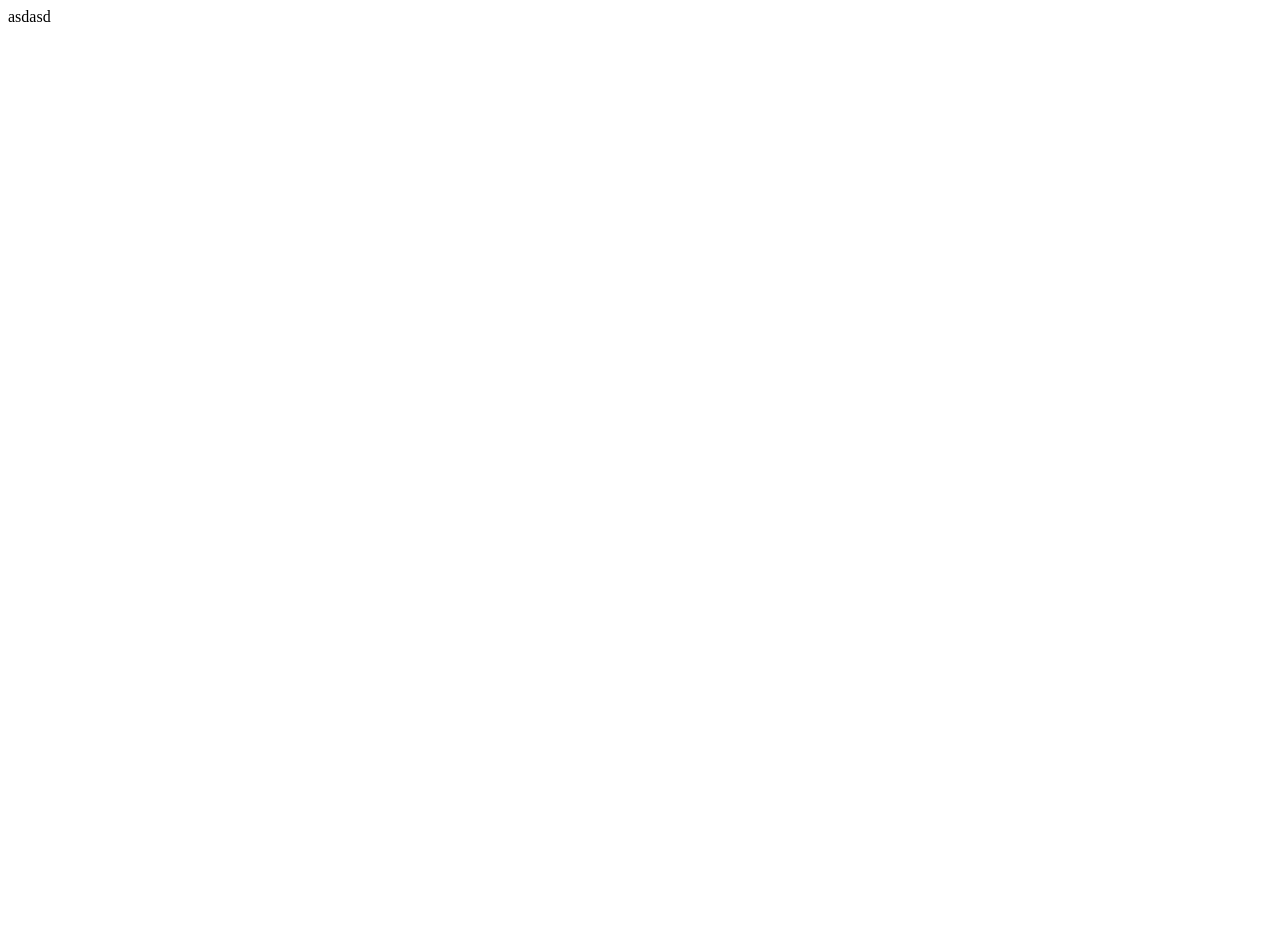
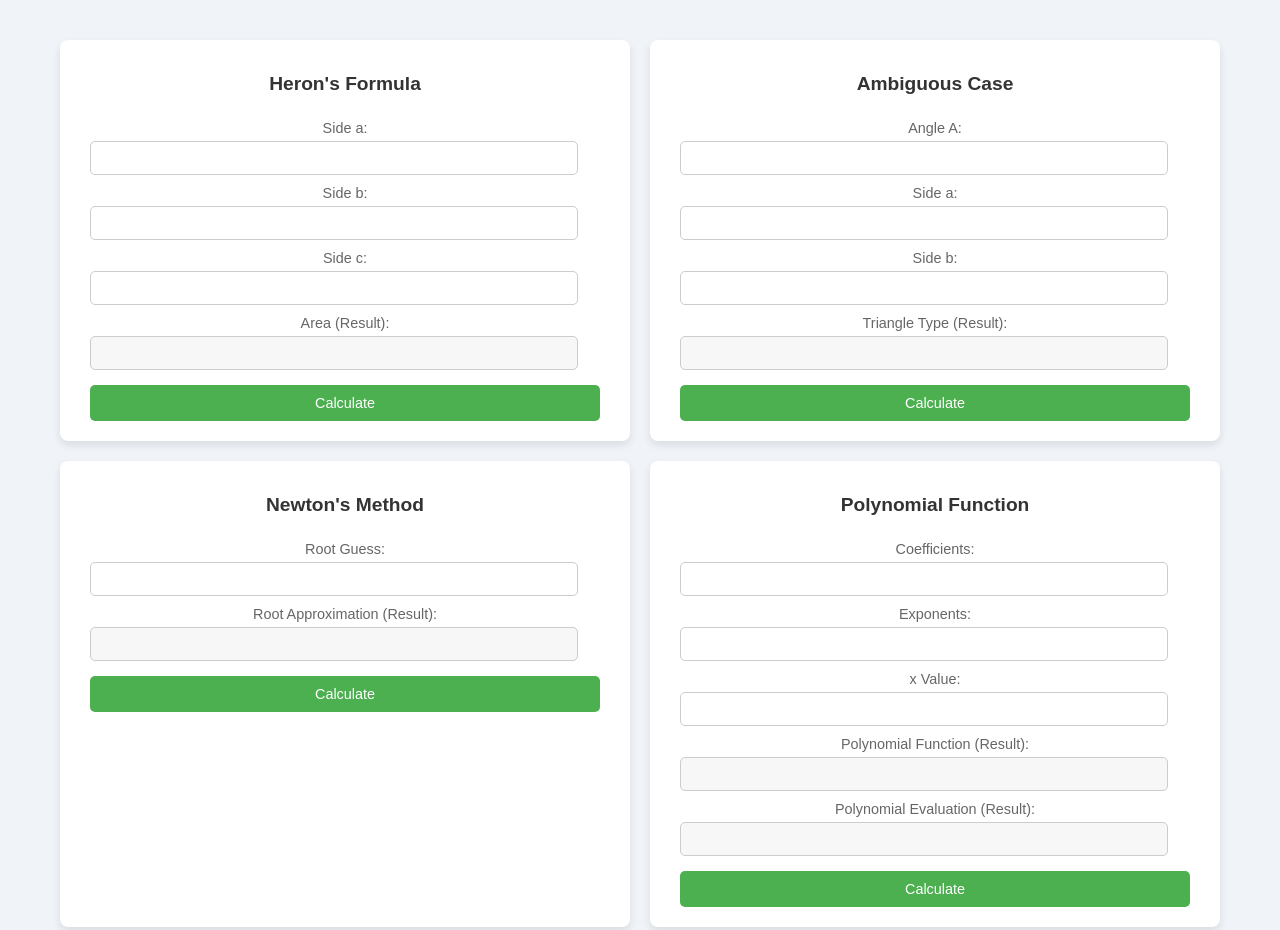
Before and after one commit to Danibruhzh/ICS4U_A3, a plain HTML site: page index.html in a window 1280 px wide. Shown: the top 930 px of the page. Before the commit the page ends 800 px from the top, so only its background shows below. Drawn offline with Linux system fonts and the light colour scheme.

Commit message:
completed assignment. added 4 working functions and css styling

```diff
--- a/index.html
+++ b/index.html
@@ -1,14 +1,74 @@
 <!DOCTYPE html>
 <html lang="en">
+
 <head>
     <meta charset="UTF-8">
     <meta http-equiv="X-UA-Compatible" content="IE=edge">
     <meta name="viewport" content="width=device-width, initial-scale=1.0">
     <title>Document</title>
 
+    <link rel="stylesheet" href="style.css">
+</head>
+
+<body>
+    <div class="grid-container">
+        <div class="heron-container">
+            <h1>Heron's Formula</h1>
+            <form action="" id="heron" onsubmit=event.preventDefault();>
+                <label for="Side a">Side a:</label>
+                <input type="number" id="heron-a" min="0" required>
+                <label for="Side b">Side b:</label>
+                <input type="number" id="heron-b" min="0" required>
+                <label for="Side c">Side c:</label>
+                <input type="number" id="heron-c" min="0" required>
+                <label for="result">Area (Result):</label>
+                <input type="text" id="heron-ans" readonly>
+                <button id="heron-button">Calculate</button>
+            </form>
+        </div>
+        <div class="ambiguous-container">
+            <h1>Ambiguous Case</h1>
+            <form action="" id="ambiguous" onsubmit=event.preventDefault();>
+                <label for="Angle A">Angle A:</label>
+                <input type="number" id="amb-angle" min="0" max="180" required>
+                <label for="Side a">Side a:</label>
+                <input type="number" id="amb-a" min="0" required>
+                <label for="Side b">Side b:</label>
+                <input type="number" id="amb-b" min="0" required>
+                <label for="result">Triangle Type (Result):</label>
+                <input type="text" id="amb-ans" readonly>
+                <button id="amb-button">Calculate</button>
+            </form>
+        </div>
+        <div class="newtons-container">
+            <h1>Newton's Method</h1>
+            <form action="" id="newtons" onsubmit=event.preventDefault();>
+                <label for="Root Guess">Root Guess:</label>
+                <input type="number" id="newtons-guess" required>
+                <label for="result">Root Approximation (Result):</label>
+                <input type="text" id="newtons-ans" readonly>
+                <button id="newtons-button">Calculate</button>
+            </form>
+        </div>
+        <div class="polynomial-container">
+            <h1>Polynomial Function</h1>
+            <form action="" id="polynomial" onsubmit=event.preventDefault();>
+                <label for="Coefficients">Coefficients:</label>
+                <input type="text" id="poly-coef" required>
+                <label for="Exponents">Exponents:</label>
+                <input type="text" id="poly-expo" required>
+                <label for="x Value">x Value:</label>
+                <input type="number" id="poly-x" required>
+                <label for="Function result">Polynomial Function (Result):</label>
+                <input type="text" id="poly-func-ans" readonly>
+                <label for="Evaluation result">Polynomial Evaluation (Result):</label>
+                <input type="text" id="poly-func-eval" readonly>
+                <button id="poly-button">Calculate</button>
+            </form>
+        </div>
+    </div>
+
     <script src="script.js"></script>
-</head>
-<body>
-    asdasd
 </body>
+
 </html>
--- a/script.js
+++ b/script.js
@@ -1,29 +1,56 @@
-function heron(a, b, c){
-    const sa = a*a;
-    const sb = b*b;
-    const sc = c*c;
+const herons = document.forms["heron"];
+document.getElementById("heron-button").addEventListener("click", () => {
+    herons.elements[3].value = (heron(herons.elements[0].value, herons.elements[1].value, herons.elements[2].value));
+});
+
+const ambig = document.forms["ambiguous"];
+document.getElementById("amb-button").addEventListener("click", () => {
+    ambig.elements[3].value = (ambiguous(ambig.elements[0].value, ambig.elements[1].value, ambig.elements[2].value));
+});
+
+const newtons = document.forms["newtons"];
+document.getElementById("newtons-button").addEventListener("click", () => {
+    newtons.elements[1].value = (newton(newtons.elements[0].value));
+});
+
+const poly = document.forms["polynomial"];
+document.getElementById("poly-button").addEventListener("click", () => {
+
+    coef = poly.elements[0].value.split(", ");
+    expo = poly.elements[1].value.split(", ");
+
+    poly.elements[3].value = (polynomial(coef, expo, poly.elements[2].value)[0]);
+    poly.elements[4].value = (polynomial(coef, expo, poly.elements[2].value)[1]);
+});
+
+function heron(a, b, c) {
+    const sa = a * a;
+    const sb = b * b;
+    const sc = c * c;
     const comb = sa + sb - sc;
-    return 0.25 * Math.sqrt(4*sa*sb - comb*comb);
+    return 0.25 * Math.sqrt(4 * sa * sb - comb * comb);
 }
 
-function ambiguous(angle, a, b){
+function ambiguous(angle, a, b) {
 
-    const h = b* Math.sin((angle* (Math.PI/180)));
-     if (angle<90){
-        if (a >= b){
+    const h = b * Math.sin((angle * (Math.PI / 180)));
+    //angle = 0 optional include
+    if (angle == 0){
+        return "No triangle";
+    } else if (angle < 90) {
+        if (a >= b) {
             return "One triangle";
         } else if (a < h) {
             return "No triangle";
-        } else if (a==h){
+        } else if (a == h) {
             return "Right Triangle";
         } else {
-            return "Two Triangles";
+            return "Two Triangles (Ambiguous Case)";
         }
-    } else if (angle==90){
+    } else if (angle == 90) {
         return "Right Triangle";
-        // fix
-    } else if (angle < 180){
-        if (a <= b){
+    } else if (angle < 180) {
+        if (a <= b) {
             return "No triangle";
         } else {
             return "One triangle";
@@ -31,50 +58,42 @@ function ambiguous(angle, a, b){
     }
 }
 
-console.log(ambiguous(130, 5, 4));
+function newton(x) {
 
-
-const f = (g) => {
-        return 6*g*g*g*g - 13*g*g*g - 18*g*g + 7*g + 6;
+    const f = (g) => {
+        return 6 * g * g * g * g - 13 * g * g * g - 18 * g * g + 7 * g + 6;
     }
 
-const fp = (g) => {
-        return 24*g*g*g - 39*g*g - 36*g + 7;
+    const fp = (g) => {
+        return 24 * g * g * g - 39 * g * g - 36 * g + 7;
     }
 
-function newton(x){
     let ans = x;
-    for (let i = 0; i<4; i++){
-        ans = ans - f(ans)/fp(ans);
+    for (let i = 0; i < 4; i++) {
+        ans = ans - f(ans) / fp(ans);
     }
-
     return ans;
 
     // fix for exact accuracy
 }
 
-// console.log(newton(-10));
-
-let coef = [1, 2, 3, 4, 3, 2];
-let expo = [4, 3, 2, 1, 0, 3];
-
-function polynomial(coef, expo, x){
+function polynomial(coef, expo, x) {
     let fx = ["f(x) = ", 0];
-    for (let i=0; i<coef.length; i++){
+    for (let i = 0; i < coef.length; i++) {
         fx[0] += coef[i] + "x^" + expo[i];
-        if (i != coef.length-1){
+        if (i != coef.length - 1 && coef[i+1]>=0) {
             fx[0] += " + ";
+        } else{
+            fx[0] += " ";
         }
     }
 
     const map = expo.map((value) => {
-        return x**value;
-      });
+        return x ** value;
+    });
 
     map.forEach((item, index) => {
-        fx[1] += item*coef[index];
+        fx[1] += item * coef[index];
     })
     return fx;
 }
-
-console.log(polynomial(coef, expo, 1));
--- /dev/null
+++ b/style.css
@@ -0,0 +1,102 @@
+/* Global Styles */
+body {
+    font-family: Arial, sans-serif;
+    background-color: #f0f4f8;
+    display: flex;
+    justify-content: center;
+    align-items: center;
+    margin: 0;
+    padding: 20px;
+    min-height: 100vh;
+    color: #333;
+}
+
+/* Grid Container */
+.grid-container {
+    display: grid;
+    grid-template-columns: repeat(2, 1fr); /* Two equal-width columns */
+    gap: 20px;
+    width: 100%;
+    max-width: 1200px;
+    padding: 20px;
+    box-sizing: border-box;
+}
+
+/* Container Styles */
+.heron-container,
+.ambiguous-container,
+.newtons-container,
+.polynomial-container {
+    background-color: #ffffff;
+    padding: 20px 30px;
+    border-radius: 8px;
+    box-shadow: 0 4px 8px rgba(0, 0, 0, 0.1);
+    text-align: center;
+    min-width: 250px;
+}
+
+h1 {
+    color: #333;
+    font-size: 1.2em;
+    margin-bottom: 15px;
+}
+
+/* Label and Input Styles */
+label {
+    display: block;
+    margin-top: 10px;
+    color: #666;
+    font-size: 0.9em;
+}
+
+input[type="number"],
+input[type="text"] {
+    width: calc(100% - 22px);
+    padding: 8px;
+    margin-top: 5px;
+    border: 1px solid #cccccc;
+    border-radius: 5px;
+    font-size: 0.9em;
+    box-sizing: border-box;
+}
+
+input[readonly] {
+    background-color: #f7f7f7;
+    color: #333;
+}
+
+/* Button Styles */
+button {
+    width: 100%;
+    padding: 10px;
+    margin-top: 15px;
+    background-color: #4CAF50;
+    color: white;
+    font-size: 0.9em;
+    border: none;
+    border-radius: 5px;
+    cursor: pointer;
+}
+
+button:hover {
+    background-color: #45a049;
+}
+
+/* Form-Specific Styles */
+form {
+    display: flex;
+    flex-direction: column;
+    align-items: flex-start;
+}
+
+form label,
+form input {
+    width: 100%;
+}
+
+/* Responsive Layout */
+@media (max-width: 768px) {
+    .grid-container {
+        grid-template-columns: 1fr; /* Stack all forms on smaller screens */
+    }
+}
```
